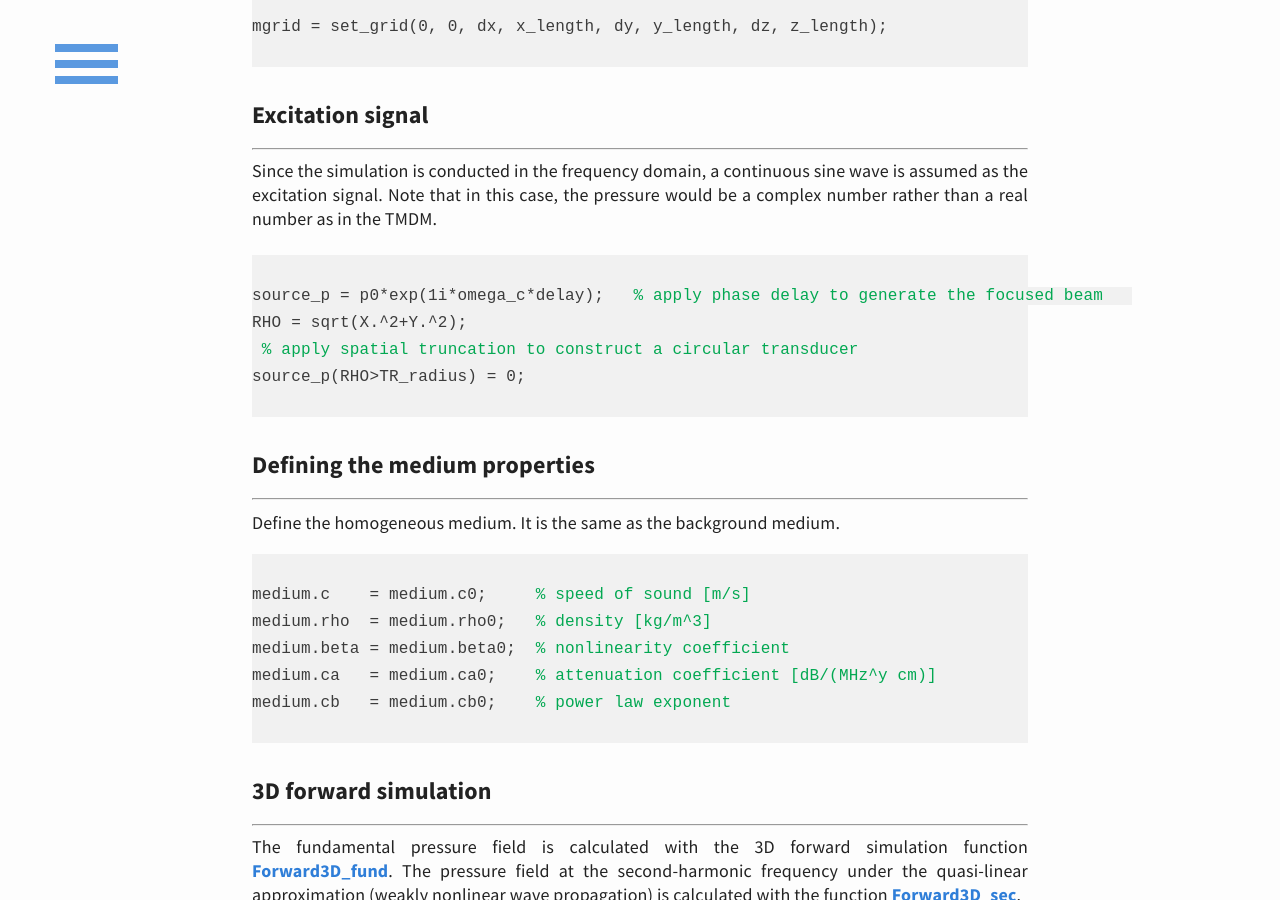
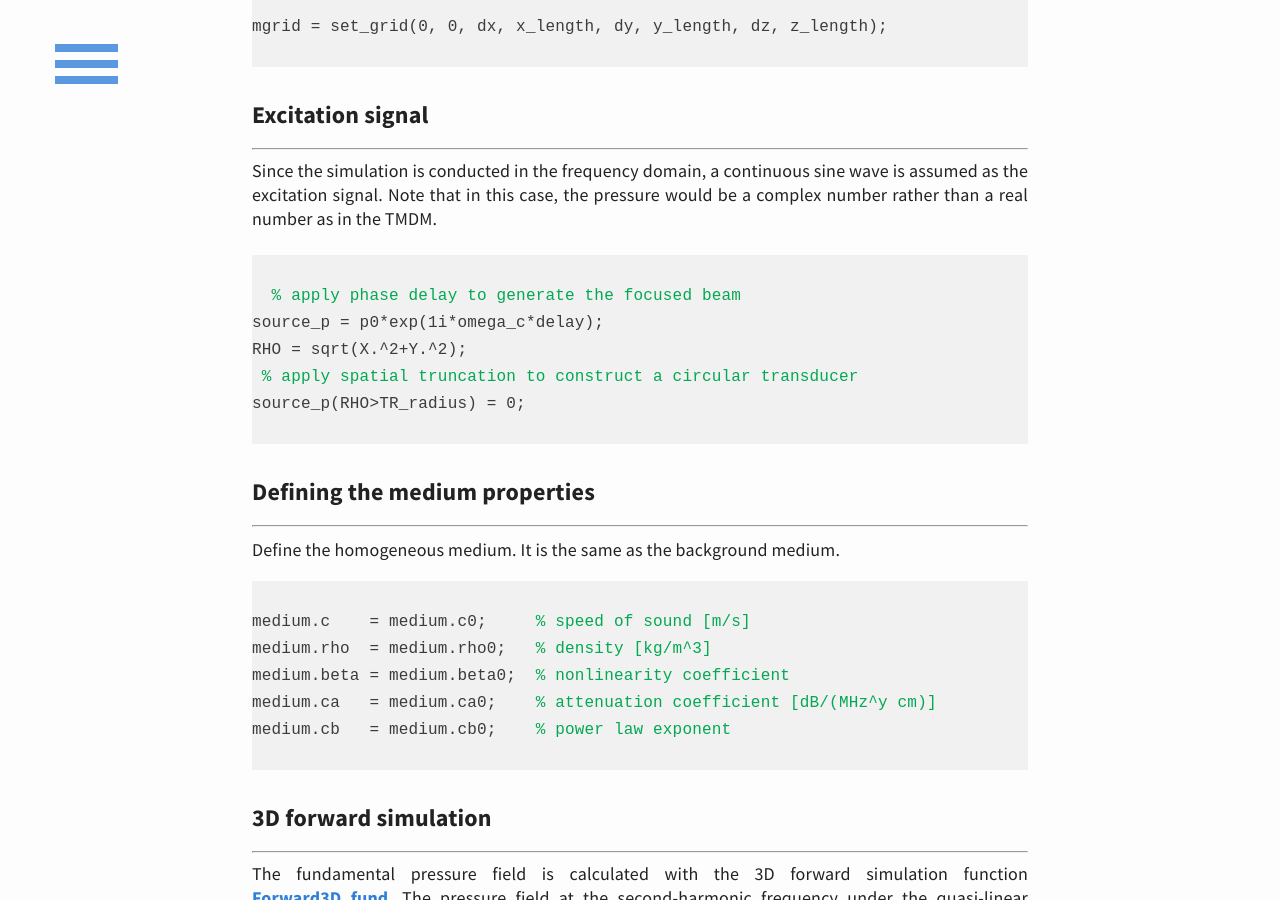
Before and after one commit to m-SOUND/mSOUND, a Jekyll site: the page built from _posts/2019-07-26-FSMDM_3D_homogeneous.html, in a window 1280 px wide and 900 px high, scrolled down 1512 px. Built offline with Jekyll 4.4.1, drawn with Linux system fonts in a browser that asks for light colours.

Commit message:
Update 2019-07-26-FSMDM_3D_homogeneous.html

```diff
--- a/_posts/2019-07-26-FSMDM_3D_homogeneous.html
+++ b/_posts/2019-07-26-FSMDM_3D_homogeneous.html
@@ -57,7 +57,8 @@ Since the simulation is conducted in the frequency domain, a continuous sine wav
  <br>
  <pre>
 <code>
-source_p = p0*exp(1i*omega_c*delay);  <font color="#03a852"> % apply phase delay to generate the focused beam </font>
+ <font color="#03a852"> % apply phase delay to generate the focused beam </font>
+source_p = p0*exp(1i*omega_c*delay);
 RHO = sqrt(X.^2+Y.^2);
  <font color="#03a852">% apply spatial truncation to construct a circular transducer</font>
 source_p(RHO>TR_radius) = 0;
```
